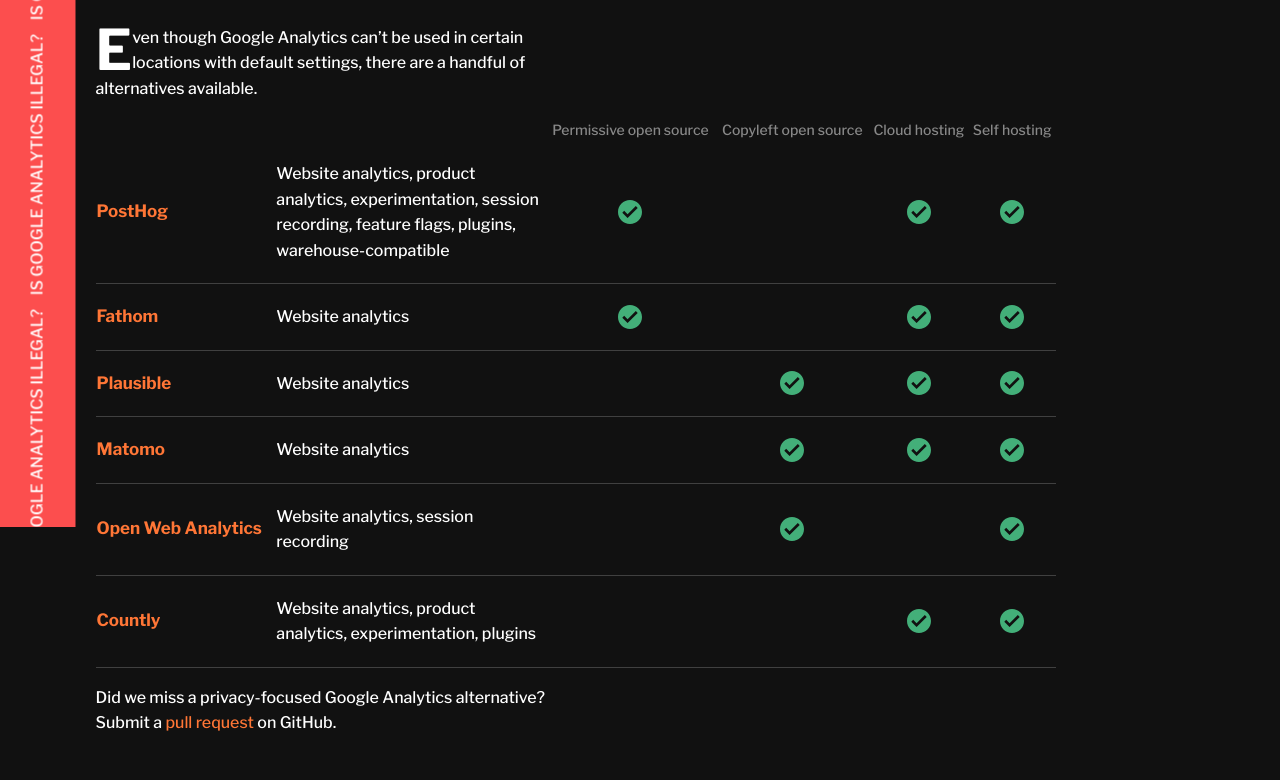
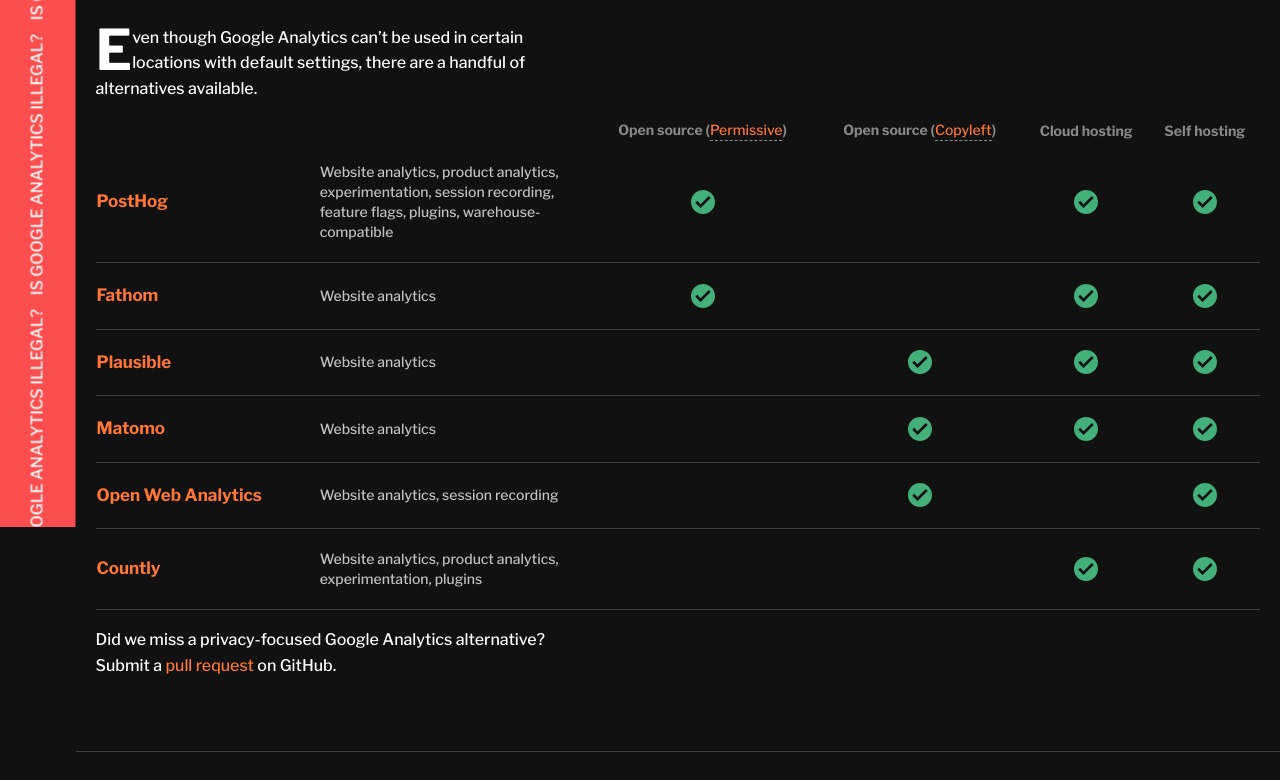
Before and after one commit to PostHog/isgoogleanalyticsillegal.com, a Gatsby site: page /google-analytics-alternatives in a window 1280 px wide. Shown: the part 273-1053 px from the top of the page. Built offline with nearby package versions, Linux system fonts and the light colour scheme; Gatsby itself is replaced by a stand-in of ours.

Commit message:
style cleanup

```diff
--- a/package.json
+++ b/package.json
@@ -15,6 +15,7 @@
     "clean": "gatsby clean"
   },
   "dependencies": {
+    "14": "^3.1.6",
     "gatsby": "^4.5.3",
     "gatsby-plugin-breakpoints": "^1.3.6",
     "gatsby-plugin-google-fonts": "^1.0.1",
--- a/src/pages/austria.js
+++ b/src/pages/austria.js
@@ -28,7 +28,7 @@
         rel="noopener noreferrer"
         target="_blank"
         href="https://gdprhub.eu/index.php?title=DSB_(Austria)_-_2021-0.586.257_(D155.027)"
-        className="inline-flex justify-between space-x-1 items-center text-[14px] font-bold p-[10px] rounded border border-white border-opacity-50 w-full sm:w-auto"
+        className="inline-flex justify-between space-x-1 items-center text-[14px] text-white font-bold p-[10px] rounded border border-white border-opacity-50 hover:border-opacity-75 w-full sm:w-auto"
       >
         <span>Read more on GDPRhub</span>
         <img className="opacity-50 transform rotate-[135deg]" src={arrow} />
--- a/src/pages/google-analytics-alternatives.js
+++ b/src/pages/google-analytics-alternatives.js
@@ -102,14 +102,14 @@
 const Extra = () => {
   return (
     <>
-      <table>
+      <table className="max-w-full">
         <tr className="sm:table-row hidden">
           <th></th>
           <th></th>
-          <th>Permissive open source</th>
-          <th>Copyleft open source</th>
-          <th>Cloud hosting</th>
-          <th>Self hosting</th>
+          <th><span className="opacity-50">Open source (</span><a href="https://opensource.org/faq#permissive" className="text-sm border-b border-dashed border-white border-opacity-50 font-normal">Permissive</a><span className="opacity-50">)</span></th>
+          <th><span className="opacity-50">Open source (</span><a href="https://opensource.org/faq#copyleft" className="text-sm border-b border-dashed border-white border-opacity-50 font-normal">Copyleft</a><span className="opacity-50">)</span></th>
+          <th><span className="opacity-50">Cloud hosting</span></th>
+          <th><span className="opacity-50">Self hosting</span></th>
         </tr>
         {tableData.map(
           ({
@@ -127,7 +127,7 @@
                   <a href={url}>{company}</a>
                 </td>
                 <td className="w-[270px]">
-                  <p>{description}</p>
+                  <p className="text-sm text-white text-opacity-75">{description}</p>
                 </td>
                 <td className="sm:table-cell flex justify-between">
                   <span className="sm:hidden inline-block opacity-50 font-medium">
--- a/src/pages/index.js
+++ b/src/pages/index.js
@@ -57,15 +57,15 @@
       </p>
       <p>
         The safest solution is to use an analytics provider that keeps data on
-        your own infrastructure. If you stick with GA - learn about <a class="blue-link" href="https://support.google.com/analytics/topic/2919631?hl=en&ref_topic=1008008">their data privacy settings</a>.
+        your own infrastructure. If you stick with GA - learn about <a href="https://support.google.com/analytics/topic/2919631?hl=en&ref_topic=1008008">their data privacy settings</a>.
       </p>
-      <p>More rulings are expected in 2022. We'll add them, or <a class="blue-link" href="https://github.com/PostHog/isgoogleanalyticsillegal.com">submit a PR</a>.</p>
+      <p>More rulings are expected in 2022. We'll add them, or <a href="https://github.com/PostHog/isgoogleanalyticsillegal.com">submit a PR</a>.</p>
 
       <Link
         rel="noopener noreferrer"
         target="_blank"
         to="/google-analytics-alternatives"
-        className="inline-flex justify-between space-x-1 items-center text-[14px] font-bold p-[10px] rounded border border-white border-opacity-50 w-full sm:w-auto"
+        className="inline-flex justify-between space-x-1 items-center text-[14px] text-white font-bold p-[10px] rounded border border-white border-opacity-50 hover:border-opacity-75 w-full sm:w-auto"
       >
         <span>See Google Analytics alternatives</span>
       </Link>
--- a/src/pages/netherlands.js
+++ b/src/pages/netherlands.js
@@ -28,7 +28,7 @@
         rel="noopener noreferrer"
         target="_blank"
         href="https://tweakers.net/nieuws/192020/autoriteit-persoonsgegevens-waarschuwt-voor-mogelijk-verbod-op-google-analytics.html"
-        className="inline-flex justify-between space-x-1 items-center text-[14px] font-bold p-[10px] rounded border border-white border-opacity-50 w-full sm:w-auto"
+        className="inline-flex justify-between space-x-1 items-center text-[14px] font-bold p-[10px] text-white rounded border border-white border-opacity-50 hover:border-opacity-75 w-full sm:w-auto"
       >
         <span>Read more on Tweakers.net</span>
         <img className="opacity-50 transform rotate-[135deg]" src={arrow} />
--- a/src/styles/global.css
+++ b/src/styles/global.css
@@ -15,14 +15,11 @@
 
 a {
   @apply inline-block;
+  color: #F9BD2B;
 }
 
 table {
   @apply max-w-[960px] w-full text-[14px] font-medium;
-}
-
-table th {
-  @apply opacity-50 font-medium;
 }
 
 table a {
```
Also changed, not shown: 2 other files.
